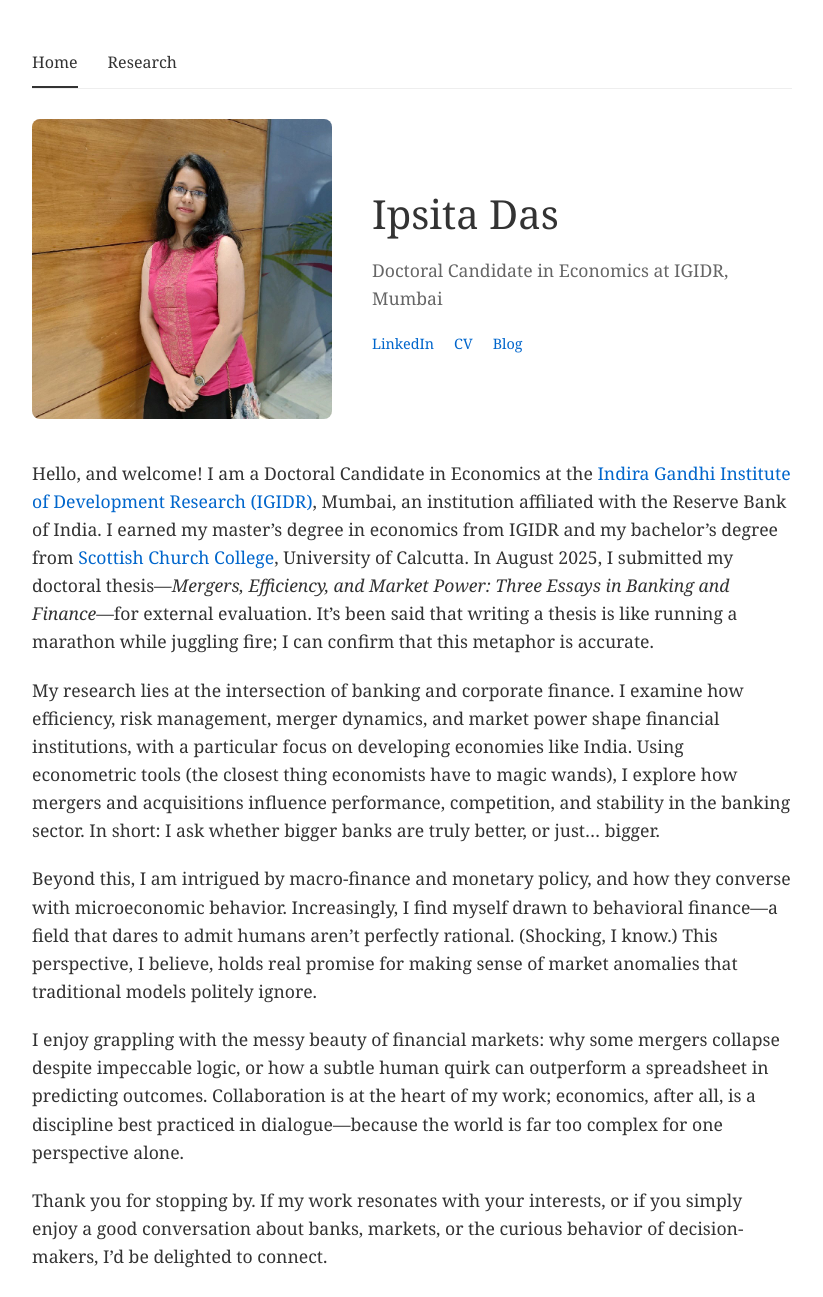
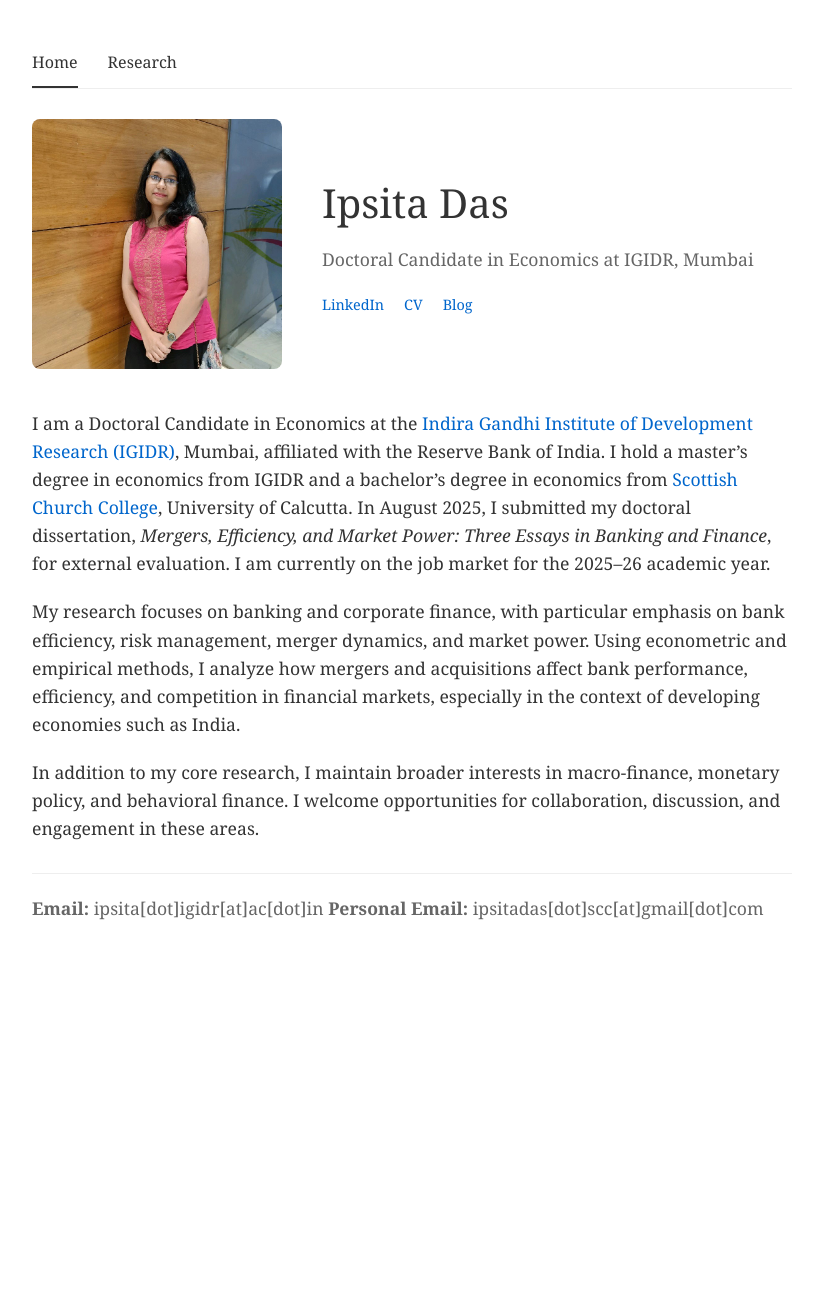
Before and after one commit to ipsitadas97/ipsitadas97.github.io, a plain HTML site: page index.html in a window 1280 px wide. Shown: the top 1297 px of the page, without its empty margins (228-1051 px from the left). After the commit the page ends 962 px from the top, so only its background shows below. Drawn offline with Linux system fonts and the light colour scheme.

Commit message:
Update index.html

```diff
--- a/index.html
+++ b/index.html
@@ -64,8 +64,8 @@
         }
 
         .profile-photo {
-           width: 300px;  /* Increased from 150px */
-            height: 300px; /* Increased from 150px */
+           width: 250px;  /* Increased from 150px */
+            height: 250px; /* Increased from 150px */
             border-radius: 8px;
             object-fit: cover;
         }
@@ -320,15 +320,11 @@
         <!-- Home Tab -->
         <div id="home" class="tab-content active">
             <div class="content">
-              <p>Hello, and welcome! I am a Doctoral Candidate in Economics at the <a href="http://www.igidr.ac.in/" target="_blank">Indira Gandhi Institute of Development Research (IGIDR)</a>, Mumbai, an institution affiliated with the Reserve Bank of India. I earned my master’s degree in economics from IGIDR and my bachelor’s degree from <a href="https://www.scottishchurch.ac.in/" target="_blank">Scottish Church College</a>, University of Calcutta. In August 2025, I submitted my doctoral thesis—<em>Mergers, Efficiency, and Market Power: Three Essays in Banking and Finance</em>—for external evaluation. It’s been said that writing a thesis is like running a marathon while juggling fire; I can confirm that this metaphor is accurate.</p>
+              <p>I am a Doctoral Candidate in Economics at the <a href="http://www.igidr.ac.in/" target="_blank">Indira Gandhi Institute of Development Research (IGIDR)</a>, Mumbai, affiliated with the Reserve Bank of India. I hold a master’s degree in economics from IGIDR and a bachelor’s degree in economics from <a href="https://www.scottishchurch.ac.in/" target="_blank">Scottish Church College</a>, University of Calcutta. In August 2025, I submitted my doctoral dissertation, <em>Mergers, Efficiency, and Market Power: Three Essays in Banking and Finance</em>, for external evaluation. I am currently on the job market for the 2025–26 academic year.</p>
 
-<p>My research lies at the intersection of banking and corporate finance. I examine how efficiency, risk management, merger dynamics, and market power shape financial institutions, with a particular focus on developing economies like India. Using econometric tools (the closest thing economists have to magic wands), I explore how mergers and acquisitions influence performance, competition, and stability in the banking sector. In short: I ask whether bigger banks are truly better, or just… bigger.</p>
+<p>My research focuses on banking and corporate finance, with particular emphasis on bank efficiency, risk management, merger dynamics, and market power. Using econometric and empirical methods, I analyze how mergers and acquisitions affect bank performance, efficiency, and competition in financial markets, especially in the context of developing economies such as India.</p>
 
-<p>Beyond this, I am intrigued by macro-finance and monetary policy, and how they converse with microeconomic behavior. Increasingly, I find myself drawn to behavioral finance—a field that dares to admit humans aren’t perfectly rational. (Shocking, I know.) This perspective, I believe, holds real promise for making sense of market anomalies that traditional models politely ignore.</p>
-
-<p>I enjoy grappling with the messy beauty of financial markets: why some mergers collapse despite impeccable logic, or how a subtle human quirk can outperform a spreadsheet in predicting outcomes. Collaboration is at the heart of my work; economics, after all, is a discipline best practiced in dialogue—because the world is far too complex for one perspective alone. </p>
-
-<p>Thank you for stopping by. If my work resonates with your interests, or if you simply enjoy a good conversation about banks, markets, or the curious behavior of decision-makers, I’d be delighted to connect.</p>
+<p>In addition to my core research, I maintain broader interests in macro-finance, monetary policy, and behavioral finance. I welcome opportunities for collaboration, discussion, and engagement in these areas.</p>
 
 
                 <div class="contact">
```
